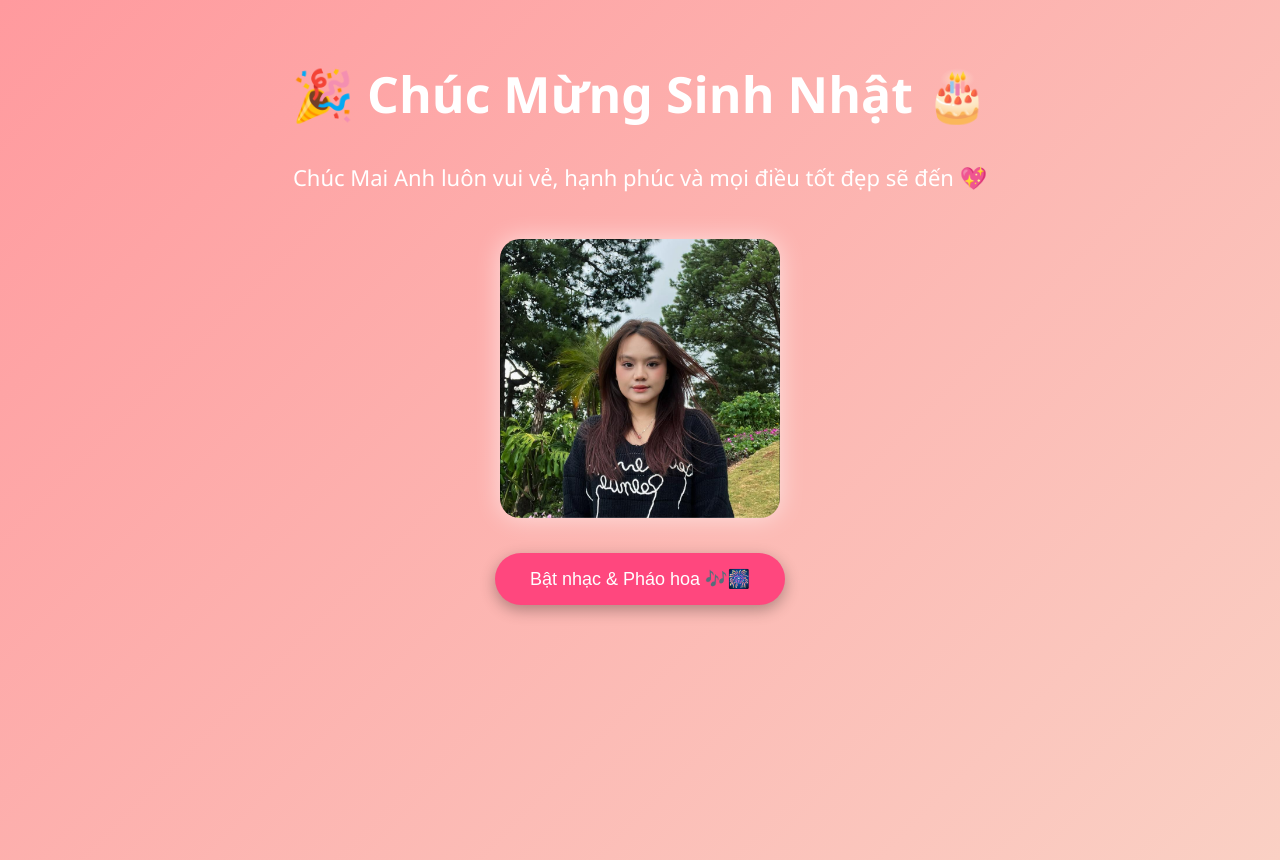
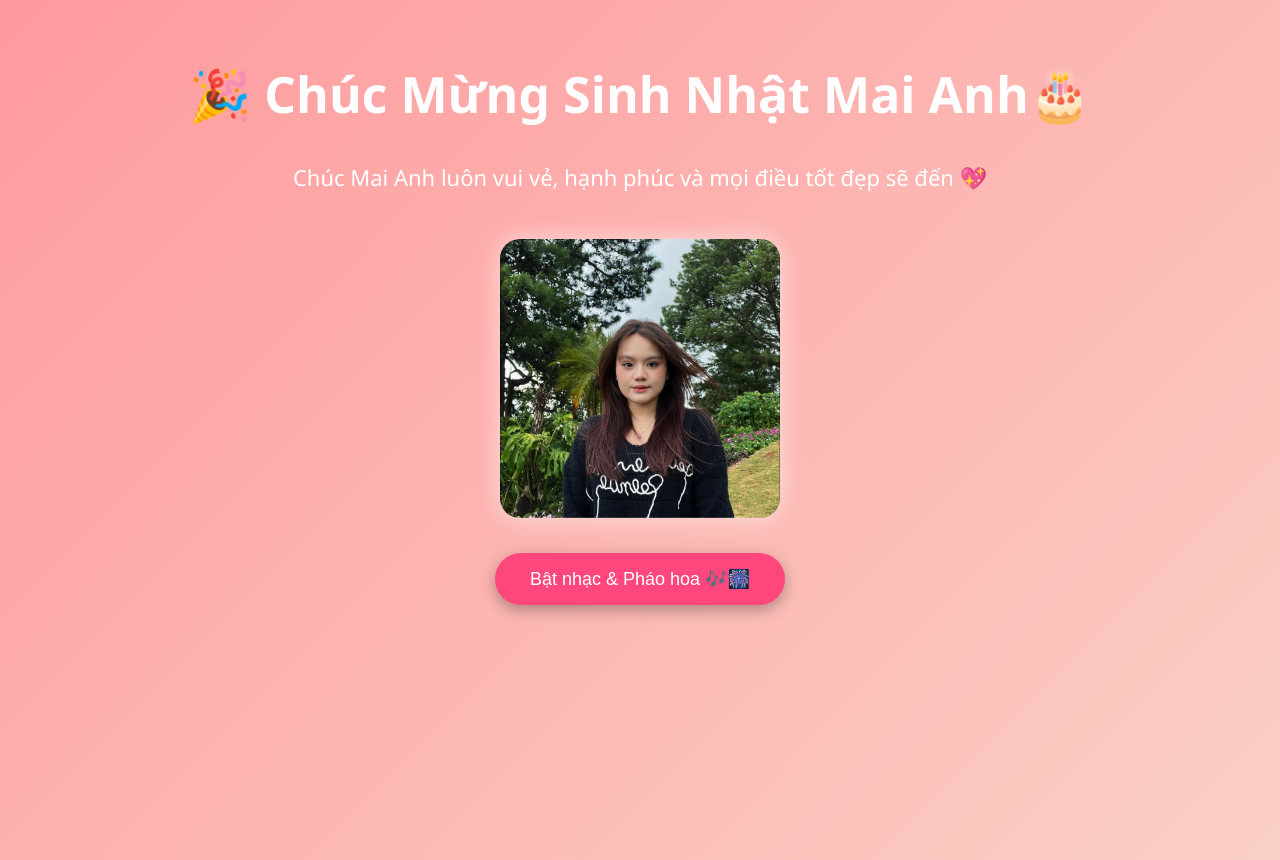
Before and after one commit to monstarst319/happy-birthday, a plain HTML site: page index.html in a window 1280 px wide. Drawn offline with Linux system fonts and the light colour scheme.

Commit message:
index.html

```diff
--- a/index.html
+++ b/index.html
@@ -2,7 +2,7 @@
 <html lang="vi">
 <head>
     <meta charset="UTF-8">
-    <title>🎂 Happy Birthday Mai Anh 🎉</title>
+    <title>🎂 Happy Birthday 🎉</title>
 
     <style>
         body {
@@ -81,7 +81,7 @@
 
 <body>
 
-    <h1>🎉 Chúc Mừng Sinh Nhật 🎂</h1>
+    <h1>🎉 Chúc Mừng Sinh Nhật Mai Anh🎂</h1>
     <p>Chúc Mai Anh luôn vui vẻ, hạnh phúc và mọi điều tốt đẹp sẽ đến 💖</p>
 
     <img src="birthday.jpg" alt="Happy Birthday">
```
